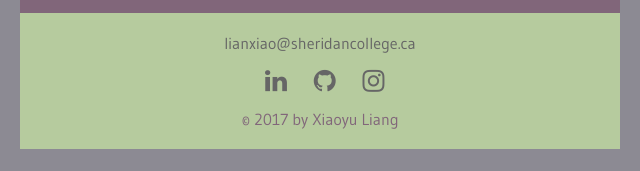
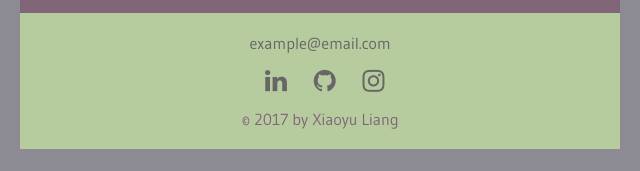
Before and after one commit to lwrainbow/FormValidation1, a plain HTML site: page index.html in a window 1280 px wide. Shown: the part 845-1016 px from the top of the page, 320-960 px from the left. Drawn offline with Linux system fonts and the light colour scheme.

Commit message:
Update index.html

```diff
--- a/index.html
+++ b/index.html
@@ -92,7 +92,7 @@
     </main>
     <footer role="contentinfo">
       <div>
-       <p class="email"><a href="mailto:lianxiao@sheridancollege.ca">lianxiao@sheridancollege.ca</a></p>
+       <p class="email"><a href="mailto:example@email.com">example@email.com</a></p>
         <ul class="social-icons">
           <li><a href="https://www.linkedin.com/in/emerald-liang/" target="_blank"><i class="fa fa-linkedin fa-lg"></i></a></li>
           <li><a href="https://github.com/lwrainbow/FormValidation1" target="_blank"><i class="fa fa-github fa-lg"></i></a></li>
```
